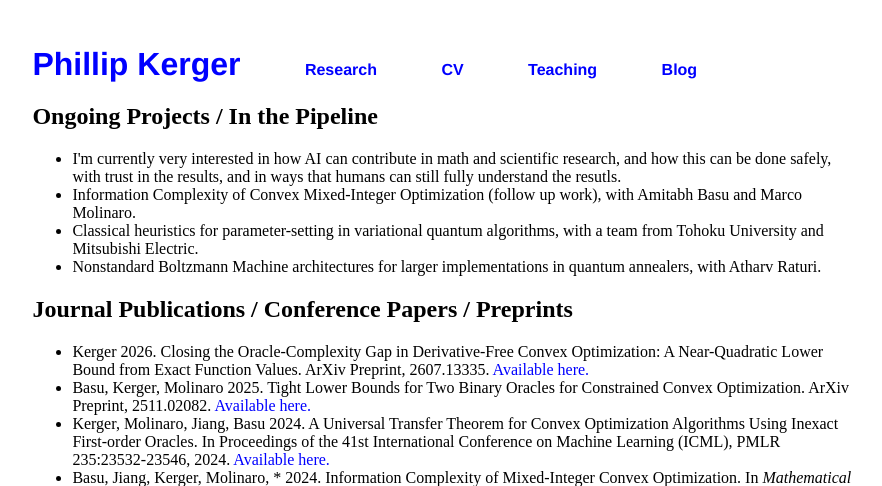
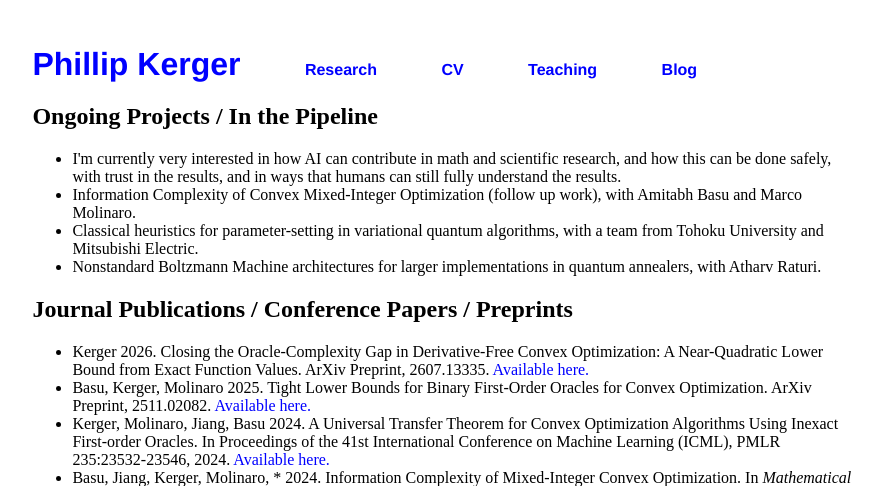
Before and after one commit to PhillipKerger/phillipkerger.github.io, a Jekyll site: the page built from research/index.html, in a window 1280 px wide. Shown: the top 486 px of the page, without its empty margins (198-1080 px from the left). Built offline with Jekyll 4.4.1, drawn with Linux system fonts in a browser that asks for light colours.

Commit message:
Update preprint title to current arXiv version and fix typo
Co-authored-by: Copilot <223556219+Copilot@users.noreply.github.com>

```diff
--- a/research/index.html
+++ b/research/index.html
@@ -5,7 +5,7 @@ title: Phillip Kerger
 <div class="blurb">
 	<h2>Ongoing Projects / In the Pipeline</h2>
 	<ul>
-		<li>I'm currently very interested in how AI can contribute in math and scientific research, and how this can be done safely, with trust in the results, and in ways that humans can still fully understand the resutls. </li>
+		<li>I'm currently very interested in how AI can contribute in math and scientific research, and how this can be done safely, with trust in the results, and in ways that humans can still fully understand the results. </li>
 		<li> Information Complexity of Convex Mixed-Integer Optimization (follow up work), with Amitabh Basu and Marco Molinaro.</li>
 		<li> Classical heuristics for parameter-setting in variational quantum algorithms, with a team from Tohoku University and Mitsubishi Electric. </li>
 		<li> Nonstandard Boltzmann Machine architectures for larger implementations in quantum annealers, with Atharv Raturi.
@@ -16,7 +16,7 @@ title: Phillip Kerger
 	<ul>
 		<li>Kerger 2026. Closing the Oracle-Complexity Gap in Derivative-Free Convex Optimization: A Near-Quadratic Lower Bound from Exact Function Values. ArXiv Preprint, 2607.13335.
 		<a href = https://arxiv.org/abs/2607.13335> Available here.</a></li>
-		<li>Basu, Kerger, Molinaro 2025. Tight Lower Bounds for Two Binary Oracles for Constrained Convex Optimization. ArXiv Preprint, 2511.02082.
+		<li>Basu, Kerger, Molinaro 2025. Tight Lower Bounds for Binary First-Order Oracles for Convex Optimization. ArXiv Preprint, 2511.02082.
 		<a href = https://arxiv.org/abs/2511.02082> Available here.</a></li>
 		<li>Kerger, Molinaro, Jiang, Basu 2024. A Universal Transfer Theorem for Convex Optimization Algorithms Using Inexact First-order Oracles. In Proceedings of the 41st International Conference on Machine Learning (ICML), PMLR 235:23532-23546, 2024.
 		<a href = https://proceedings.mlr.press/v235/kerger24a.html> Available here.</a></li>
```
